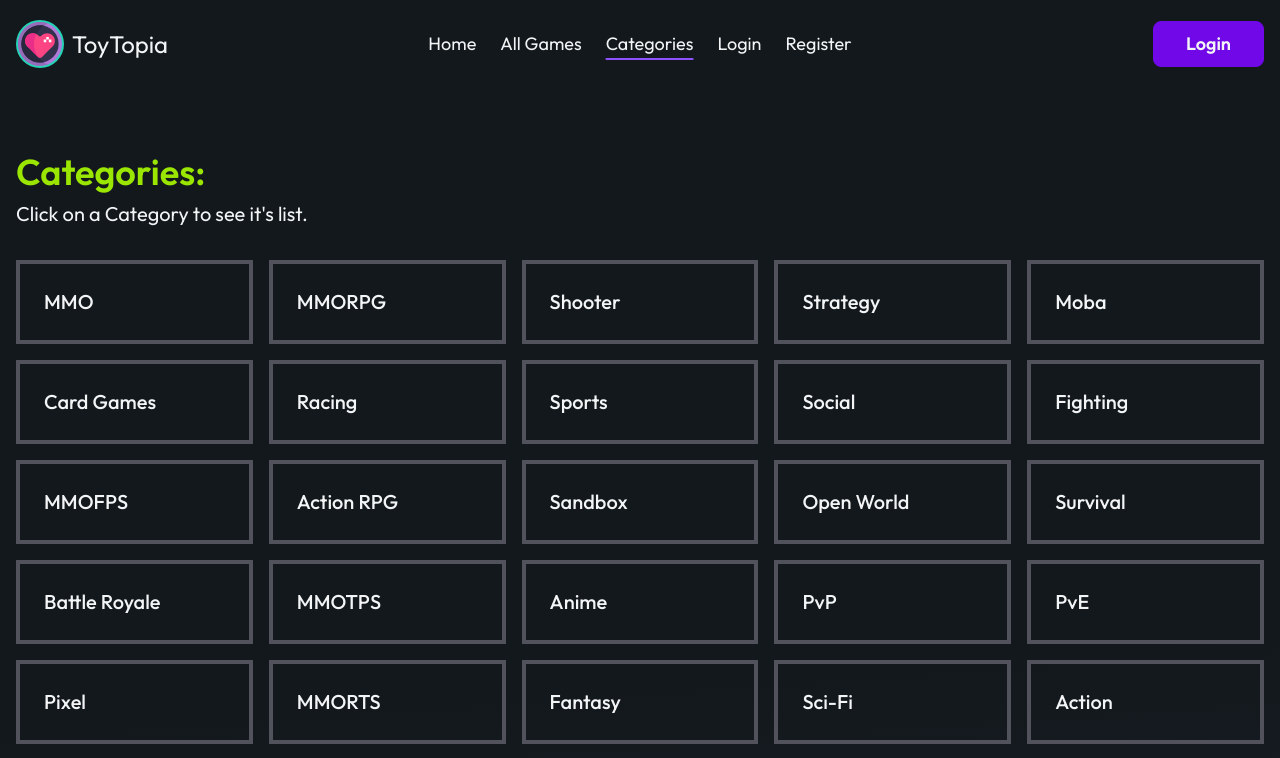
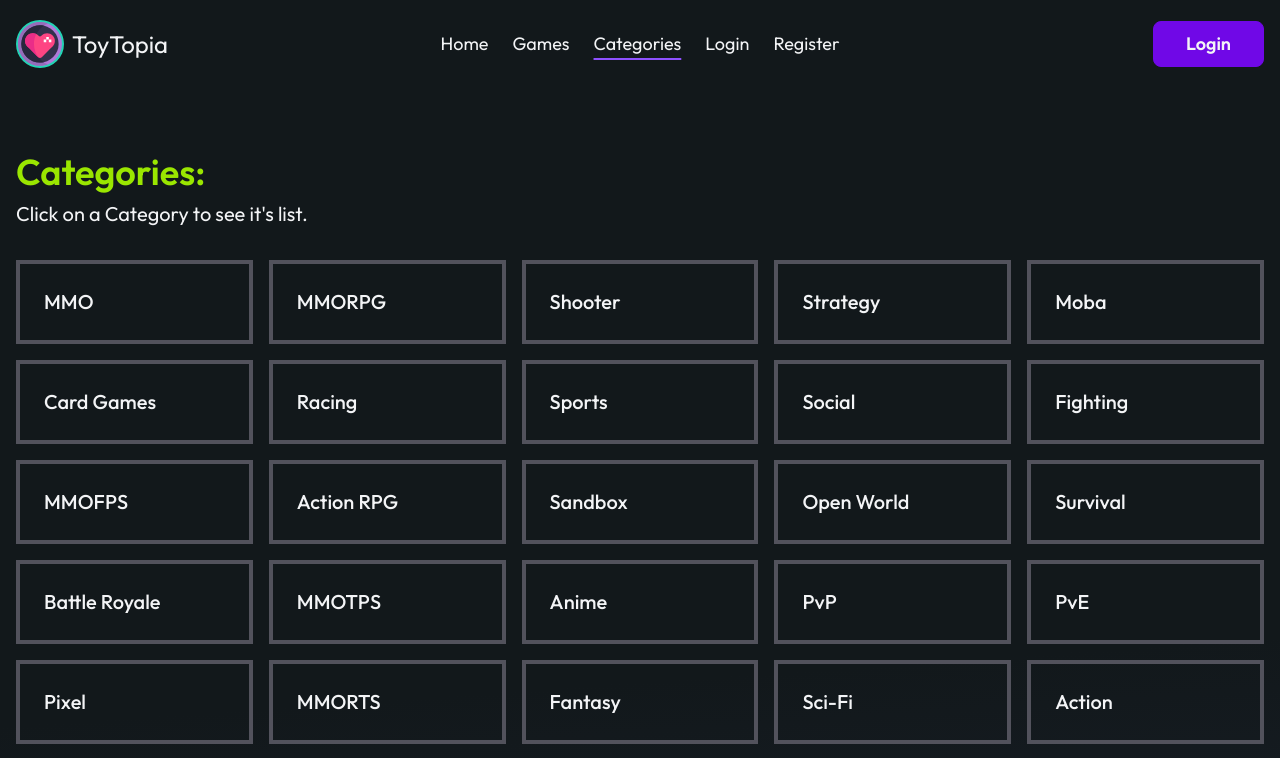
Before and after one commit to MdSakifHossain/PH-Lv01-B12A09-ToyTopia-04-11-2025, a React (Vite) app: page /categories in a window 1280 px wide. Shown: the top 758 px of the page. Built offline with nearby package versions, Linux system fonts and the light colour scheme; a web font is replaced by a local one.

Commit message:
refactor(routing): change /all-games URL to /games in all relevant places

```diff
--- a/src/routes/routes.jsx
+++ b/src/routes/routes.jsx
@@ -40,7 +40,7 @@ export const router = createBrowserRouter([
         Component: HomePage,
       },
       {
-        path: "all-games",
+        path: "games",
         loader: async () => {
           const { data: popularGames } = await axios.request(api_options2);
           return { popularGames };
@@ -58,7 +58,7 @@ export const router = createBrowserRouter([
 
           const api_options3 = {
             method: "GET",
-            url: `https://free-to-play-games-database.p.rapidapi.com/api/games?category=${category}`,
+            url: `https://free-to-play-games-database.p.rapidapi.com/api/games?category=${category}&sort-by=popularity`,
             headers: {
               "x-rapidapi-key": import.meta.env.VITE_x_rapidapi_key,
               "x-rapidapi-host": "free-to-play-games-database.p.rapidapi.com",
--- a/src/utils/utils.js
+++ b/src/utils/utils.js
@@ -1,7 +1,7 @@
 export const Utils = {
   NAV_LINKS: [
     { id: 1, display: "Home", href: "/" },
-    { id: 2, display: "All Games", href: "/all-games" },
+    { id: 2, display: "Games", href: "/games" },
     { id: 3, display: "Categories", href: "/categories" },
     { id: 4, display: "Login", href: "/login" },
     { id: 5, display: "Register", href: "/register" },
```
